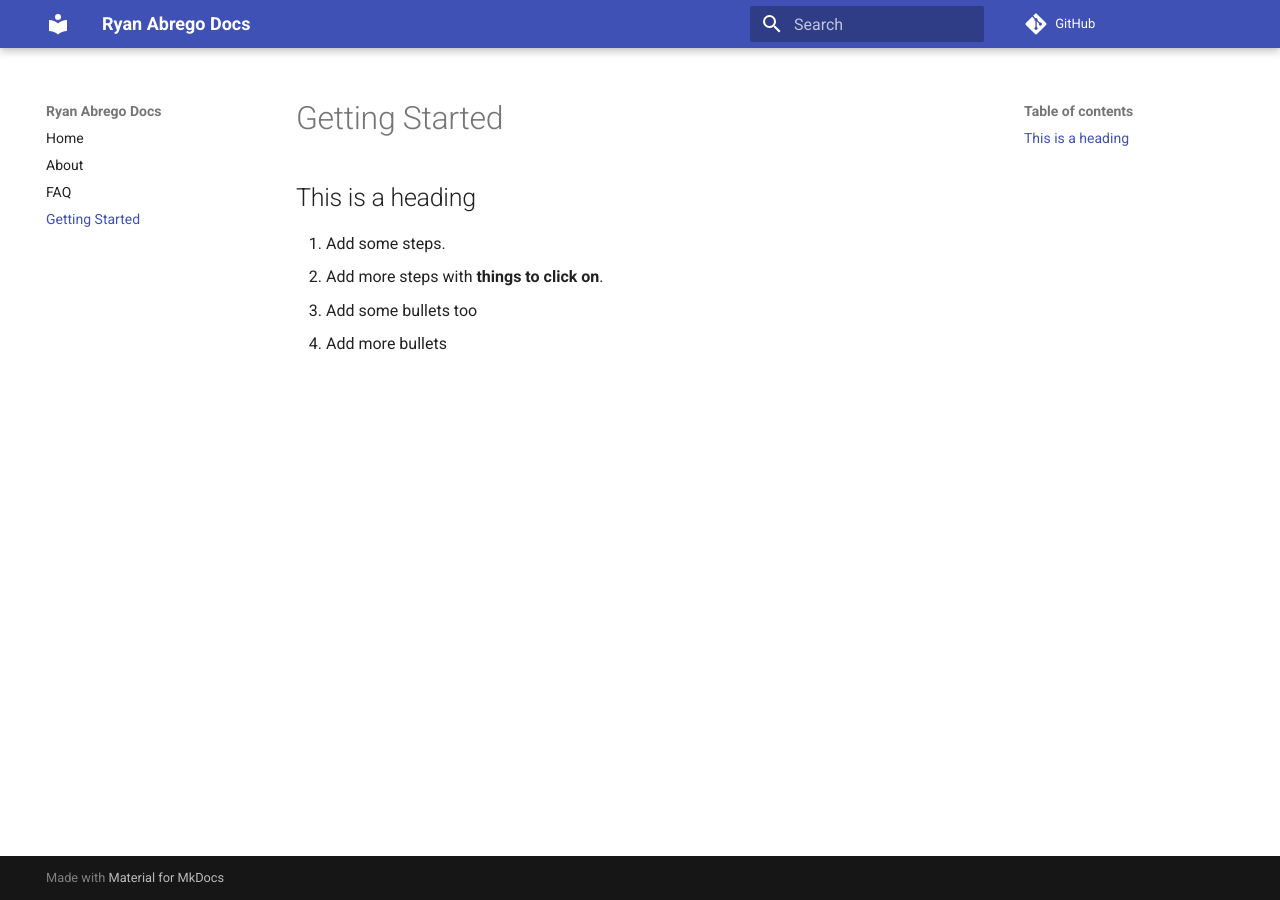
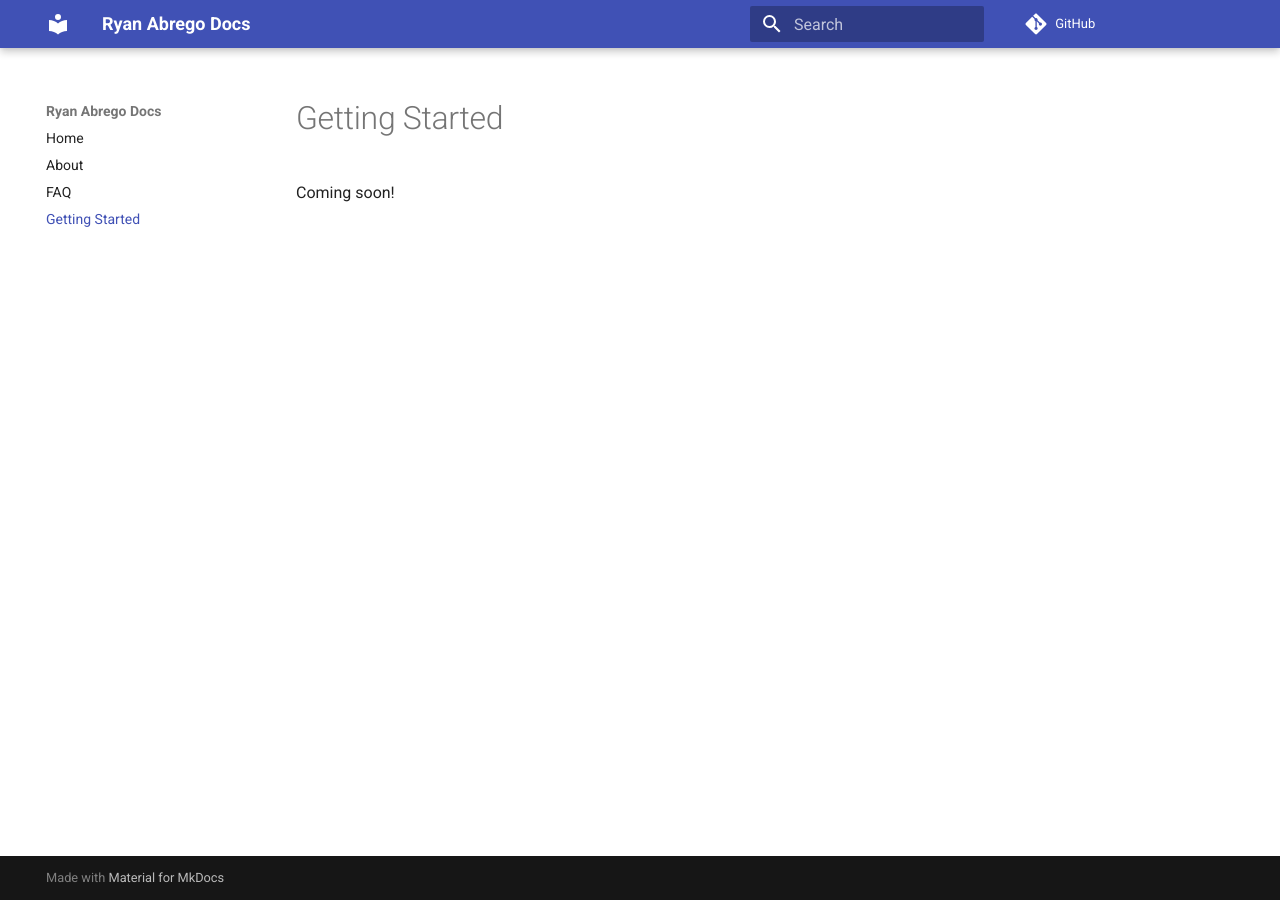
Before and after one commit to ryanabrego/MkDocs, an MkDocs documentation site: the page built from docs/getting-started.md, in a window 1280 px wide. Built offline with MkDocs 1.6.1 and Material for MkDocs 9.7.7, drawn with Linux system fonts in a browser that asks for light colours; comment, search, counter and statistics services are not loaded.

Commit message:
Update getting-started.md

```diff
--- a/docs/getting-started.md
+++ b/docs/getting-started.md
@@ -1,6 +1,3 @@
 # Getting Started
-## This is a heading
-1. Add some steps.
-2. Add more steps with **things to click on**.
-   * Add some bullets too
-   * Add more bullets
+
+Coming soon!
```
